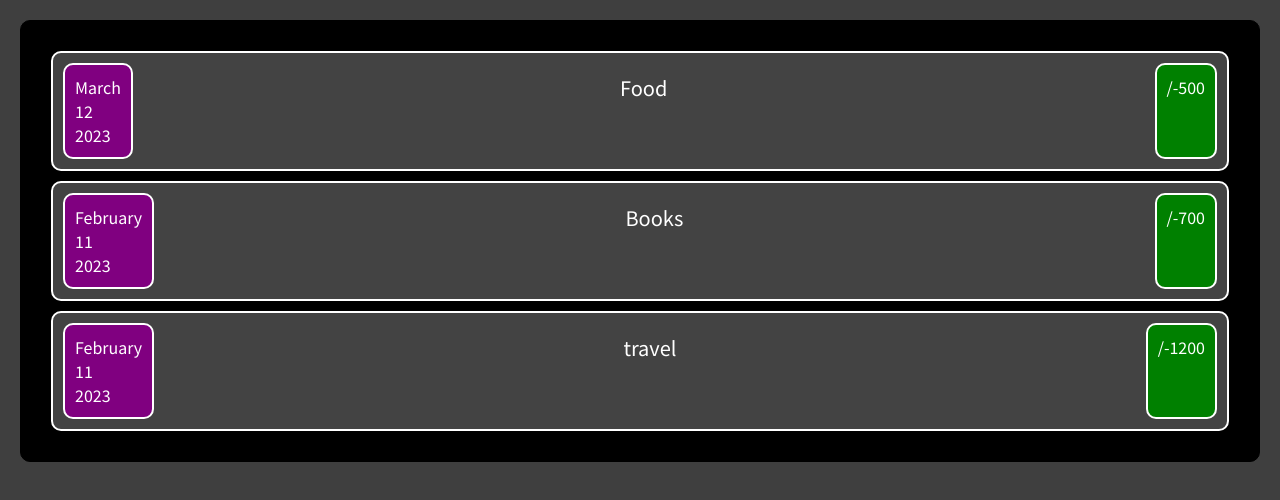
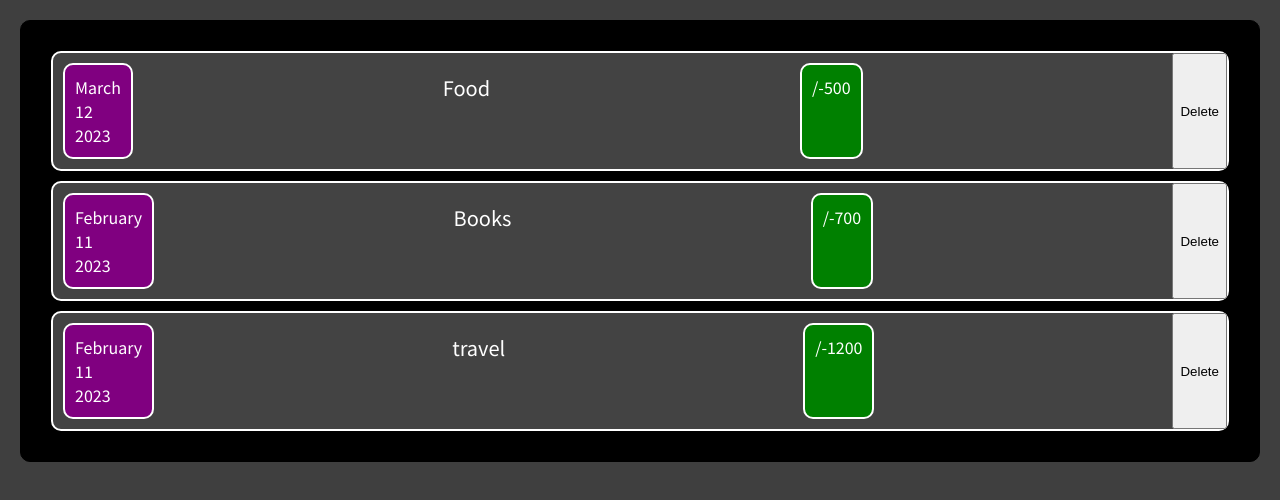
Before and after one commit to Atish280301/React-Project01, a React (Create React App) app: page / in a window 1280 px wide. Shown: the top 500 px of the page. Built offline with nearby package versions, Linux system fonts and the light colour scheme.

Commit message:
commit one

```diff
--- a/src/Components/ExpenseItem.js
+++ b/src/Components/ExpenseItem.js
@@ -1,12 +1,18 @@
+import React, {useState} from 'react';
 import ExpenseDate from "./ExpenseDate";
 import Card from "./Card";
 import "./ExpenseItem.css";
 function ExpenseItem(props){
+    const [title, setTitle] = useState(props.title);
+    let del = () =>{
+        setTitle("update title!");
+    }
     return(
         <Card className="SmallBox">
             <ExpenseDate date = {props.date}/>
-            <p className="title">{props.title}</p>
+            <p className="title">{title}</p>
             <Card className="amount">/-{props.amount}</Card>
+            <button onClick = {del}>Delete</button>
         </Card>
     );
 }
```
